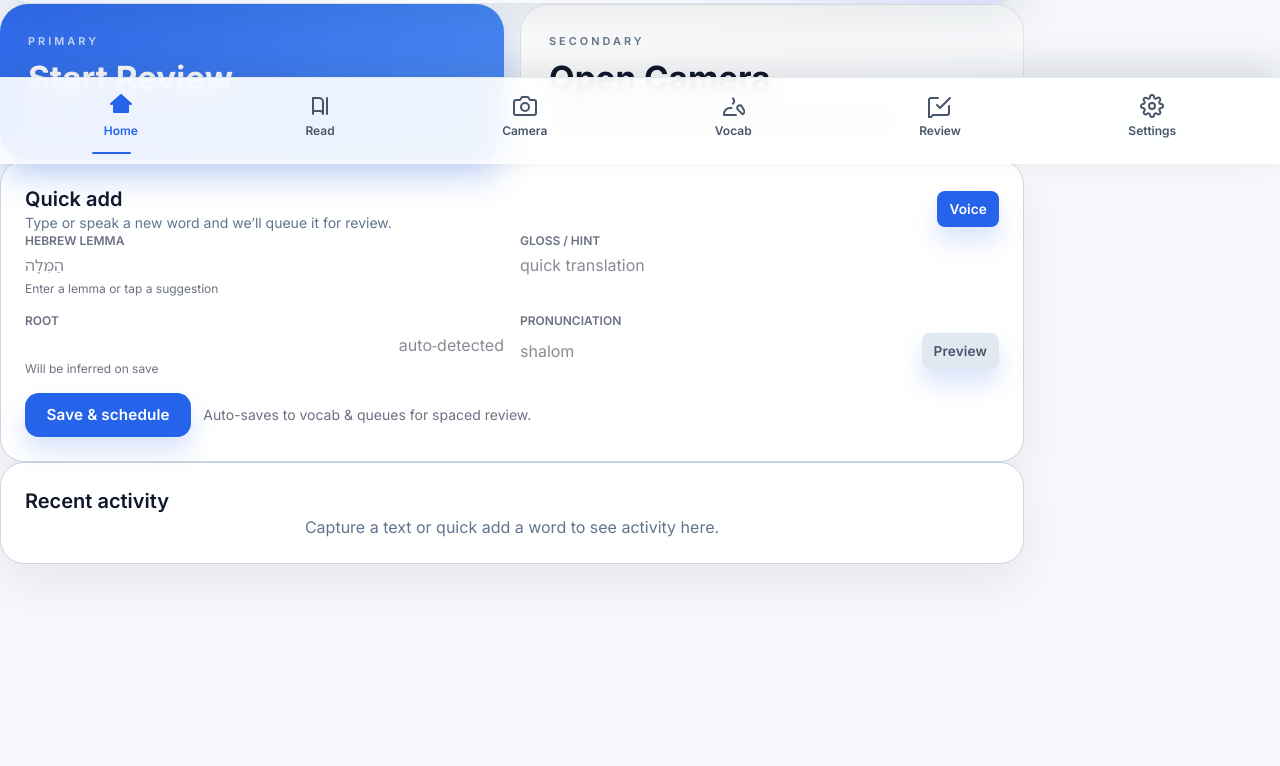
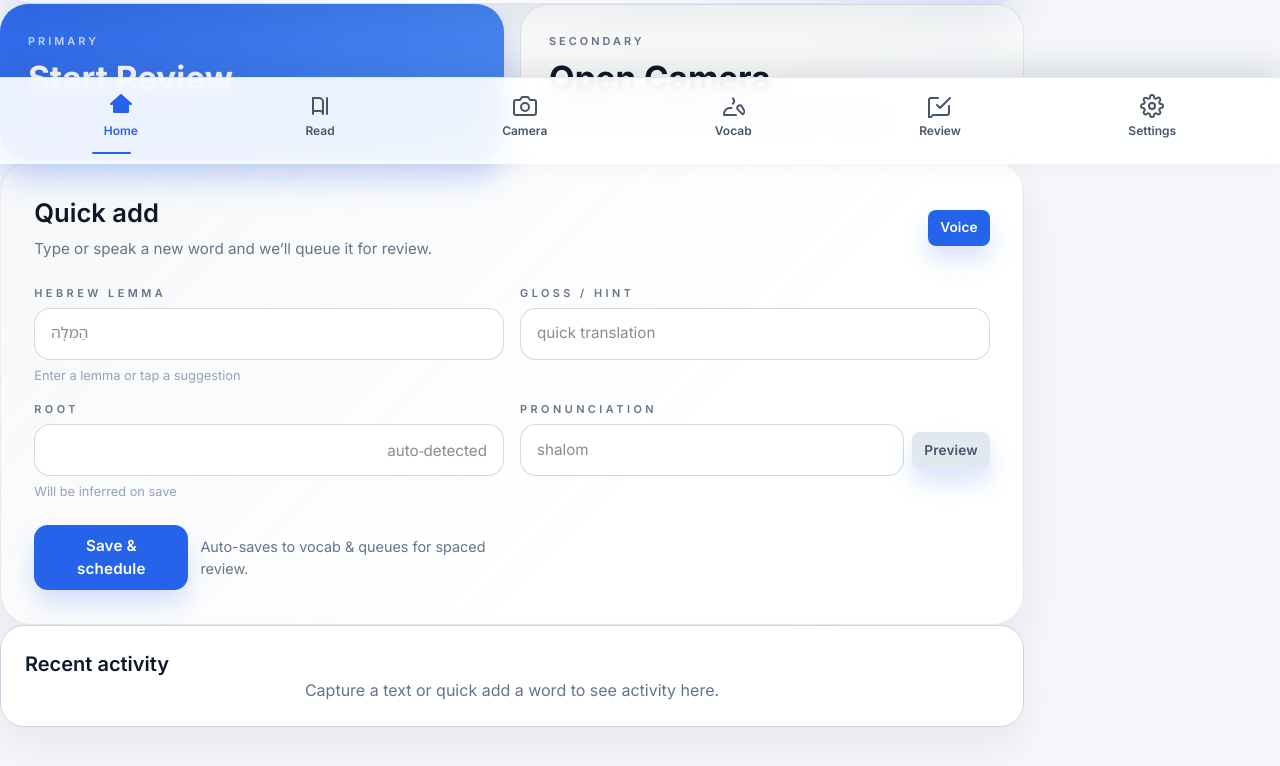
Before and after one commit to michaperki/mila, a React (Vite) app in the folder apps/web/: page / in a window 1280 px wide. Shown: the part 636-1402 px from the top of the page. Before the commit the page ends 1264 px from the top, so only its background shows below. Built offline with nearby package versions, Linux system fonts and the light colour scheme.

Commit message:
style: redesign quick add panel

```diff
--- a/apps/web/src/app.css
+++ b/apps/web/src/app.css
@@ -507,6 +507,182 @@ a:focus-visible,
   color: #0f172a;
 }
 
+.quick-add {
+  border-radius: 2rem;
+  border: 1px solid rgba(15, 23, 42, 0.08);
+  padding: clamp(1.75rem, 2.6vw, 2.35rem);
+  background: linear-gradient(135deg, rgba(148, 163, 184, 0.08), transparent 65%), #ffffff;
+  box-shadow: 0 24px 48px rgba(15, 23, 42, 0.08);
+}
+
+.quick-add__header {
+  display: flex;
+  flex-direction: column;
+  gap: 0.75rem;
+  margin-bottom: 1.5rem;
+}
+
+@media (min-width: 640px) {
+  .quick-add__header {
+    flex-direction: row;
+    align-items: center;
+    justify-content: space-between;
+  }
+}
+
+.quick-add__title {
+  font-size: clamp(1.3rem, 2vw, 1.6rem);
+  font-weight: 600;
+  color: #0f172a;
+}
+
+.quick-add__subtitle {
+  margin-top: 0.35rem;
+  font-size: 0.95rem;
+  color: #64748b;
+}
+
+.quick-add__form {
+  display: grid;
+  gap: 1rem;
+}
+
+@media (min-width: 640px) {
+  .quick-add__form {
+    grid-template-columns: repeat(2, minmax(0, 1fr));
+  }
+}
+
+.quick-add__field {
+  display: flex;
+  flex-direction: column;
+  gap: 0.4rem;
+}
+
+.quick-add__label {
+  font-size: 0.68rem;
+  text-transform: uppercase;
+  letter-spacing: 0.32em;
+  font-weight: 600;
+  color: #64748b;
+}
+
+.quick-add__input {
+  border-radius: 1rem;
+  border: 1px solid rgba(148, 163, 184, 0.4);
+  padding: 0.85rem 1rem;
+  font-size: 0.95rem;
+  background-color: rgba(255, 255, 255, 0.92);
+  transition: border-color var(--transition-fast), box-shadow var(--transition-fast), background-color var(--transition-fast);
+}
+
+.quick-add__input:focus {
+  border-color: rgba(37, 99, 235, 0.6);
+  box-shadow: 0 0 0 4px rgba(37, 99, 235, 0.12);
+  outline: none;
+  background-color: #ffffff;
+}
+
+.quick-add__assist {
+  font-size: 0.8rem;
+  color: #94a3b8;
+}
+
+.quick-add__actions {
+  display: flex;
+  flex-direction: column;
+  gap: 0.75rem;
+  margin-top: 0.5rem;
+}
+
+@media (min-width: 640px) {
+  .quick-add__actions {
+    flex-direction: row;
+    align-items: center;
+  }
+}
+
+.quick-add__status {
+  font-size: 0.9rem;
+  color: #64748b;
+}
+
+.quick-add__status--error {
+  color: #dc2626;
+}
+
+.quick-add__status--success {
+  color: #16a34a;
+}
+
+.quick-add__suggestions {
+  grid-column: span 2;
+  border-radius: 1.25rem;
+  border: 1px dashed rgba(148, 163, 184, 0.35);
+  padding: 1rem;
+  background: rgba(249, 250, 251, 0.7);
+}
+
+.quick-add__suggestions-title {
+  font-size: 0.72rem;
+  text-transform: uppercase;
+  letter-spacing: 0.3em;
+  font-weight: 600;
+  color: #94a3b8;
+  margin-bottom: 0.75rem;
+}
+
+.quick-add__suggestion-list {
+  display: flex;
+  flex-wrap: wrap;
+  gap: 0.75rem;
+}
+
+.quick-add__suggestion {
+  border-radius: 999px;
+  border: 1px solid rgba(37, 99, 235, 0.25);
+  background-color: rgba(37, 99, 235, 0.08);
+  padding: 0.55rem 0.95rem;
+  font-size: 0.9rem;
+  color: #1d4ed8;
+  font-weight: 500;
+  transition: transform var(--transition-fast), box-shadow var(--transition-fast), background-color var(--transition-fast);
+}
+
+.quick-add__suggestion:hover {
+  transform: translateY(-1px);
+  box-shadow: 0 12px 22px rgba(37, 99, 235, 0.16);
+  background-color: rgba(37, 99, 235, 0.12);
+}
+
+.quick-add__suggestion--active {
+  background-color: rgba(37, 99, 235, 0.18);
+  border-color: rgba(37, 99, 235, 0.45);
+  color: #1d4ed8;
+  box-shadow: 0 14px 26px rgba(37, 99, 235, 0.2);
+}
+
+.quick-add__preview {
+  grid-column: span 2;
+  border-radius: 1.5rem;
+  border: 1px solid rgba(15, 23, 42, 0.08);
+  background: rgba(15, 23, 42, 0.03);
+  padding: 1.25rem 1.5rem;
+  display: flex;
+  flex-direction: column;
+  gap: 0.35rem;
+}
+
+.quick-add__preview-lemma {
+  font-size: 1.15rem;
+  font-weight: 600;
+  color: #0f172a;
+}
+
+.quick-add__preview-meta {
+  font-size: 0.85rem;
+  color: #64748b;
+}
 .icon-btn {
   background: transparent;
   border: none;
--- a/apps/web/src/routes/Home.tsx
+++ b/apps/web/src/routes/Home.tsx
@@ -343,11 +343,11 @@ function Home() {
           </button>
         </section>
 
-        <section className="card rounded-3xl border border-slate-200 bg-white p-6 shadow-soft sm:p-8">
-          <div className="flex flex-col gap-3 sm:flex-row sm:items-center sm:justify-between">
-            <div className="space-y-1">
-              <h2 className="text-xl font-semibold text-slate-900">Quick add</h2>
-              <p className="text-sm text-slate-500">Type or speak a new word and we’ll queue it for review.</p>
+        <section className="quick-add">
+          <div className="quick-add__header">
+            <div>
+              <h2 className="quick-add__title">Quick add</h2>
+              <p className="quick-add__subtitle">Type or speak a new word and we’ll queue it for review.</p>
             </div>
             <button
               className={`btn btn-small ${isVoiceSupported ? '' : 'btn-secondary'} ${isListening ? 'bg-primary text-white' : ''}`}
@@ -358,20 +358,20 @@ function Home() {
               {isListening ? 'Listening…' : 'Voice'}
             </button>
           </div>
-          <form className="mt-4 grid gap-4 sm:grid-cols-2" onSubmit={handleQuickAdd}>
-            <div className="flex flex-col gap-1 sm:col-span-1">
-              <label htmlFor="quick-lemma" className="text-xs font-semibold uppercase text-gray-500">
+          <form className="quick-add__form" onSubmit={handleQuickAdd}>
+            <div className="quick-add__field">
+              <label htmlFor="quick-lemma" className="quick-add__label">
                 Hebrew lemma
               </label>
               <input
                 id="quick-lemma"
-                className="input"
+                className="quick-add__input"
                 placeholder="הַמִּלָּה"
                 value={lemma}
                 onChange={(event) => handleLemmaChange(event.target.value)}
                 dir={detectedLang === 'hebrew' ? 'rtl' : 'ltr'}
               />
-              <p className="text-xs text-gray-500">
+              <p className="quick-add__assist">
                 {detectedLang === 'hebrew'
                   ? 'Detected Hebrew · right-to-left'
                   : detectedLang === 'latin'
@@ -379,42 +379,42 @@ function Home() {
                   : 'Enter a lemma or tap a suggestion'}
               </p>
             </div>
-            <div className="flex flex-col gap-1 sm:col-span-1">
-              <label htmlFor="quick-gloss" className="text-xs font-semibold uppercase text-gray-500">
+            <div className="quick-add__field">
+              <label htmlFor="quick-gloss" className="quick-add__label">
                 Gloss / hint
               </label>
               <input
                 id="quick-gloss"
-                className="input"
+                className="quick-add__input"
                 placeholder="quick translation"
                 value={gloss}
                 onChange={(event) => handleGlossChange(event.target.value)}
               />
             </div>
-            <div className="flex flex-col gap-1 sm:col-span-1">
-              <label htmlFor="quick-root" className="text-xs font-semibold uppercase text-gray-500">
+            <div className="quick-add__field">
+              <label htmlFor="quick-root" className="quick-add__label">
                 Root
               </label>
               <input
                 id="quick-root"
-                className="input"
+                className="quick-add__input"
                 placeholder="auto-detected"
                 value={root}
                 onChange={(event) => handleRootChange(event.target.value)}
                 dir="rtl"
               />
-              <p className="text-xs text-gray-500">
+              <p className="quick-add__assist">
                 {rootTouched ? 'Edited manually' : root ? 'Auto-detected from lexicon' : 'Will be inferred on save'}
               </p>
             </div>
-            <div className="flex flex-col gap-1 sm:col-span-1">
-              <label htmlFor="quick-pronunciation" className="text-xs font-semibold uppercase text-gray-500">
+            <div className="quick-add__field">
+              <label htmlFor="quick-pronunciation" className="quick-add__label">
                 Pronunciation
               </label>
               <div className="flex items-center gap-2">
                 <input
                   id="quick-pronunciation"
-                  className="input flex-1"
+                  className="quick-add__input flex-1"
                   placeholder="shalom"
                   value={pronunciation}
                   onChange={(event) => setPronunciation(event.target.value)}
@@ -430,17 +430,17 @@ function Home() {
               </div>
             </div>
             {suggestions.length > 0 && (
-              <div className="sm:col-span-2">
-                <p className="text-xs font-semibold uppercase text-gray-500 mb-1">Suggestions</p>
-                <div className="flex flex-wrap gap-2">
+              <div className="quick-add__suggestions">
+                <p className="quick-add__suggestions-title">Suggestions</p>
+                <div className="quick-add__suggestion-list">
                   {suggestions.map((entry) => (
                     <button
                       key={`${entry.lemma}-${entry.gloss}`}
                       type="button"
-                      className={`px-3 py-2 rounded border text-sm transition ${
+                      className={`quick-add__suggestion${
                         selectedSuggestion && stripNikud(selectedSuggestion.lemma) === stripNikud(entry.lemma)
-                          ? 'border-primary text-primary bg-primary/5'
-                          : 'border-gray-200 hover:border-primary hover:text-primary'
+                          ? ' quick-add__suggestion--active'
+                          : ''
                       }`}
                       onClick={() => handleSuggestionSelect(entry)}
                     >
@@ -454,22 +454,21 @@ function Home() {
               </div>
             )}
             {(gloss || root || pronunciation) && (
-              <div className="sm:col-span-2">
-                <div className="rounded-lg border border-gray-200 p-3 flex flex-col gap-2 sm:flex-row sm:items-center sm:justify-between bg-gray-50">
+              <div className="quick-add__preview">
                 <div>
-                    <p className="text-sm font-semibold" dir="rtl">
+                  <p className="quick-add__preview-lemma" dir="rtl">
                     {lemma || 'Lemma pending'}
                   </p>
-                    <p className="text-sm text-gray-500">
+                  <p className="quick-add__preview-meta">
                     {gloss || 'Add a quick gloss'} · {root ? `Root ${root}` : 'Root pending'}
                   </p>
                 </div>
-                  <div className="flex items-center gap-2">
-                    <span className="text-xs text-gray-500">
-                      {selectedSuggestion ? 'From lexicon' : rootTouched ? 'Manual entry' : 'Heuristic'}
+                <div className="mt-2 flex flex-wrap items-center gap-3">
+                  <span className="text-xs font-semibold uppercase tracking-[0.3em] text-slate-400">
+                    {selectedSuggestion ? 'Lexicon suggestion' : rootTouched ? 'Manual entry' : 'Heuristic'}
                   </span>
                   <button
-                      className="btn btn-secondary btn-small"
+                    className="btn btn-ghost btn-small"
                     type="button"
                     onClick={speakPronunciation}
                     disabled={!speechSupported || (!lemma && !pronunciation)}
@@ -478,23 +477,18 @@ function Home() {
                   </button>
                 </div>
               </div>
-              </div>
             )}
-            <div className="sm:col-span-2 flex flex-col gap-3 sm:flex-row sm:items-center">
-              <button
-                className="btn bg-primary text-white hover:bg-primary/90"
-                type="submit"
-                disabled={quickAddStatus === 'saving'}
-              >
+            <div className="quick-add__actions">
+              <button className="btn" type="submit" disabled={quickAddStatus === 'saving'}>
                 {quickAddStatus === 'saving' ? 'Saving…' : 'Save & schedule'}
               </button>
               <p
-                className={`text-sm ${
+                className={`quick-add__status ${
                   quickAddStatus === 'error'
-                    ? 'text-red-600'
+                    ? 'quick-add__status--error'
                     : quickAddStatus === 'success'
-                    ? 'text-emerald-600'
-                    : 'text-gray-500'
+                    ? 'quick-add__status--success'
+                    : ''
                 }`}
               >
                 {quickAddMessage || 'Auto-saves to vocab & queues for spaced review.'}
```
Lines whose indentation alone changed are shown as unchanged.
